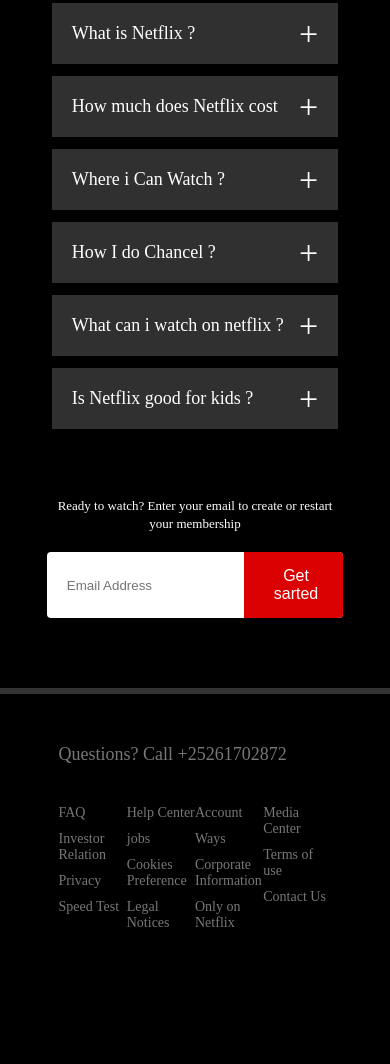
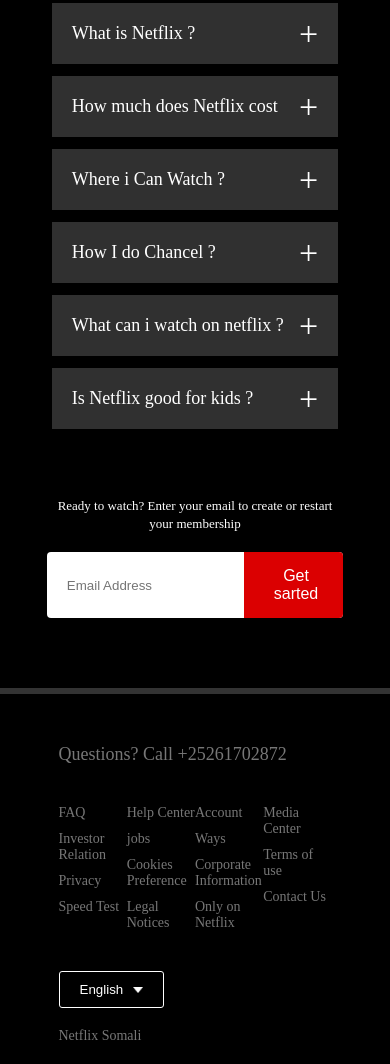
Before and after one commit to Omar-Tood/Netflix-Clone, a plain HTML site: page index.html in a window 390 px wide. Shown: the part 3176-4240 px from the top of the page. Before the commit the page ends 4157 px from the top, so only its background shows below. Drawn offline with Linux system fonts and the light colour scheme.

Commit message:
compalted finished my Project but, not responsive

```diff
--- a/index.html
+++ b/index.html
@@ -197,6 +197,11 @@
 
         </div>
       </div>
+      <button class="language-btn">
+        English <img src="/images/down-icon.png" alt="" />
+      </button>
+      <p class="copyRihgt-text">Netflix Somali</p>
+
     </div>
   </body>
 </html>
--- a/style.css
+++ b/style.css
@@ -264,3 +264,15 @@
     align-items: flex-start;
     padding: 10px 0;
 }
+
+.footer .language-btn{
+    color: white;
+    padding: 10px 20px;
+    border-radius: 3px;
+}
+
+.copyRihgt-text{
+    font-size: 14px;
+    margin-top: 20px;
+    margin-bottom: 10px;
+}
```
